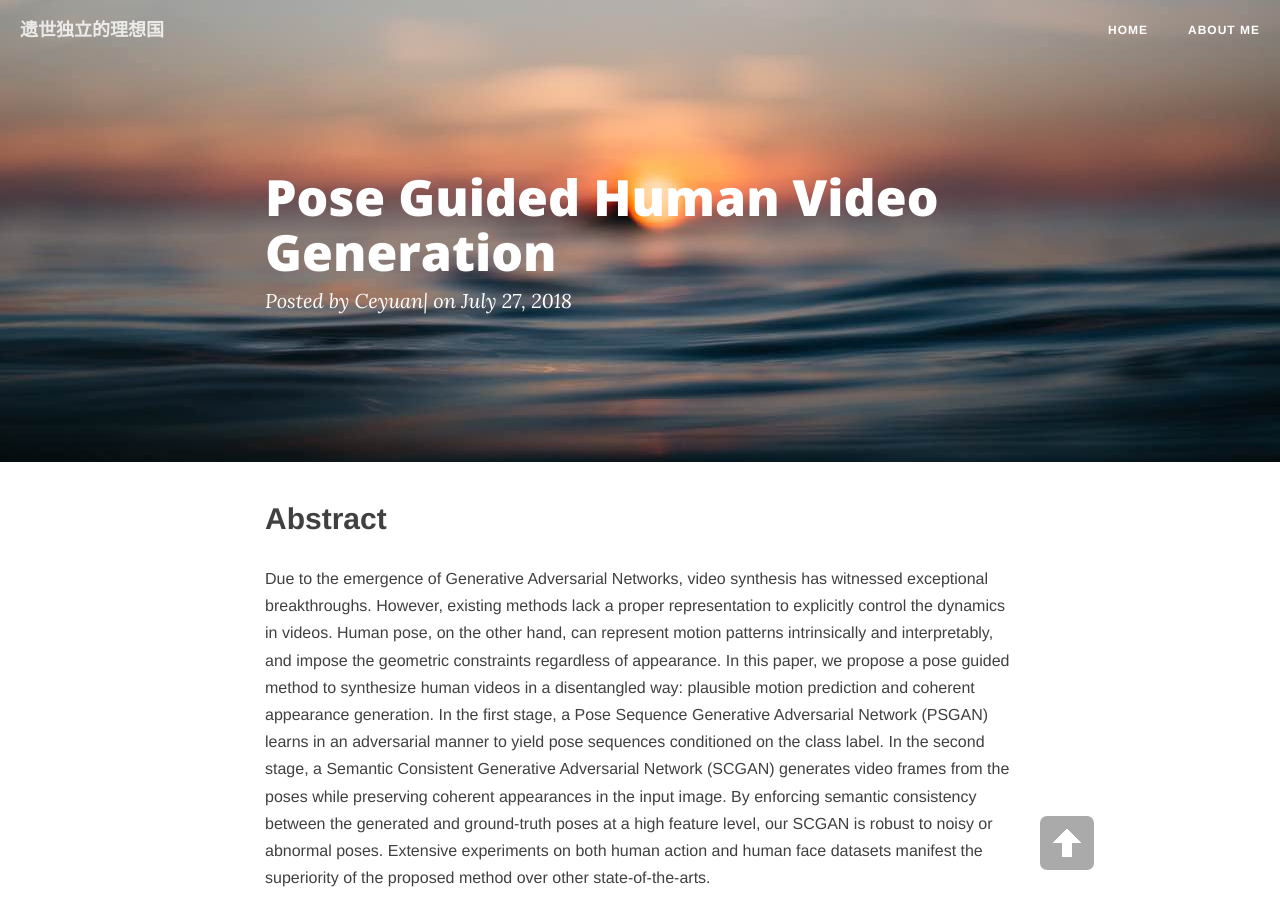
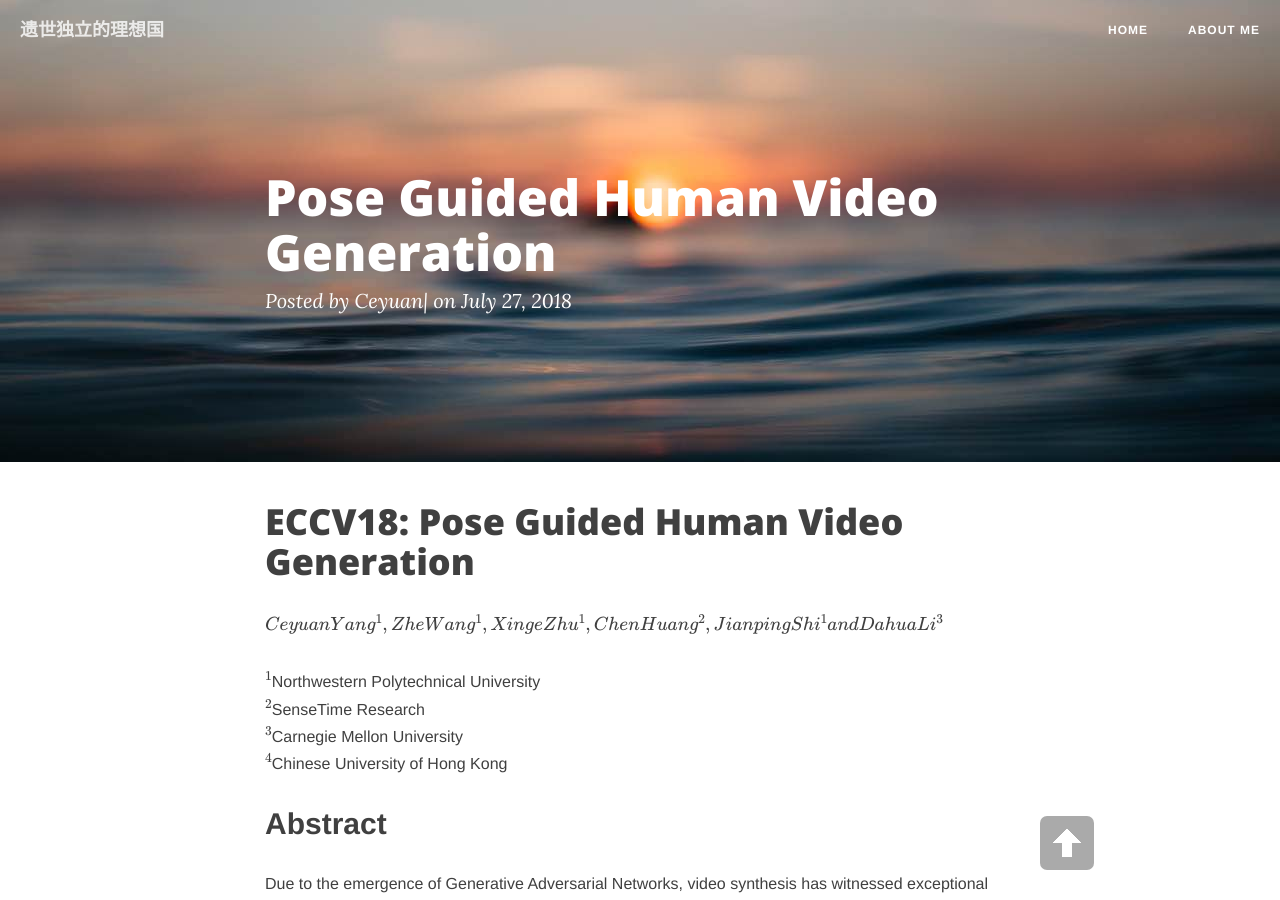
Before and after one commit to trchen12/trchen12.github.io, a Jekyll site: the page built from _posts/2018-07-27-eccv18.md, in a window 1280 px wide and 900 px high. Built offline with Jekyll 4.4.1, drawn with Linux system fonts in a browser that asks for light colours; nearby versions of some CDN libraries; formulas are drawn with MathJax 3; comment, search, counter and statistics services are not loaded.

Commit message:
Update 2018-07-27-eccv18.md

```diff
--- a/_posts/2018-07-27-eccv18.md
+++ b/_posts/2018-07-27-eccv18.md
@@ -6,6 +6,15 @@ header-img: "img/3.jpg"
 categories: blog
 description: Markdown tutorial
 ---
+
+# ECCV18: Pose Guided Human Video Generation
+$Ceyuan Yang^{1}, Zhe Wang^{1}, Xinge Zhu^{1}, Chen Huang^{2}, Jianping Shi^{1} and Dahua Li^{3}$
+
+$^{1}$Northwestern Polytechnical University  \\
+           $^{2}$SenseTime Research \\
+           $^{3}$Carnegie Mellon University \\
+           $^{4}$Chinese University of Hong Kong
+
 
 ## Abstract
 
```
